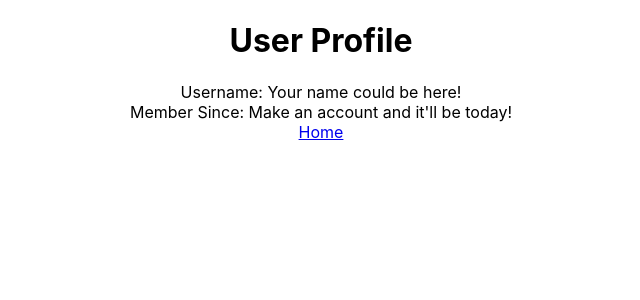
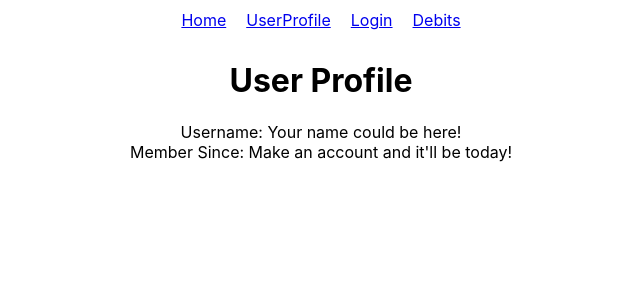
Before and after one commit to ReeseGanaway/Assignment8, a React (Create React App) app: page /userProfile in a window 1280 px wide. Shown: the top 300 px of the page, without its empty margins (319-959 px from the left). Built offline with nearby package versions, Linux system fonts and the light colour scheme.

Commit message:
Linked all pages to each other and put an account balance on debits

```diff
--- a/src/App.css
+++ b/src/App.css
@@ -65,11 +65,7 @@
   text-align: left;
 }
 
-.DebitLinks {
-  padding: 10px;
-}
-
-.UserProfileLinks {
+.Links {
   padding: 10px;
 }
 
--- a/src/App.js
+++ b/src/App.js
@@ -42,7 +42,10 @@ function App() {
             path="/login"
             element={<Login user={currentUser} mockLogin={mockLogin} />}
           />
-          <Route path="/debits" element={<Debits />} />
+          <Route
+            path="/debits"
+            element={<Debits accountBalance={accountBalance} />}
+          />
         </Routes>
       </BrowserRouter>
     </div>
--- a/src/Components/AccountBalance.js
+++ b/src/Components/AccountBalance.js
@@ -1,5 +1,5 @@
 import React from "react";
 
 export default function AccountBalance(props) {
-  return <div>Balance: {props.accountBalance}</div>;
+  return <div>Account Balance: {props.accountBalance}</div>;
 }
--- a/src/Pages/Debits.js
+++ b/src/Pages/Debits.js
@@ -1,21 +1,23 @@
 import React, { useState, useEffect } from "react";
+import { Link } from "react-router-dom";
+import AccountBalance from "../Components/AccountBalance";
 
-export default function Debits() {
+export default function Debits(props) {
   const [debits, setDebits] = useState([]);
   const [description, setDescription] = useState();
   const [amount, setAmount] = useState();
   const [date, setDate] = useState();
-  const [id, setId] = useState("Who cares");
+  //let totalDebits = 0;
 
   //setDebits({ amount: 100, name: "Reese" });
 
   async function fetchAPI() {
     const response = await fetch("https://moj-api.herokuapp.com/debits");
     const debitData = await response.json();
-    //const newEntry=0
     setDebits(debitData);
-    //console.log(debitData);
+
     //console.log(debits);
+    //console.log(totalDebits);
   }
 
   useEffect(async () => {
@@ -36,16 +38,32 @@ export default function Debits() {
   const onSubmit = (e) => {
     e.preventDefault();
     const newDebits = [...debits];
-    newDebits.push({ id, description, amount, date });
+    newDebits.push({ description, amount, date });
     setDebits(newDebits);
     console.log(newDebits);
   };
 
   console.log(debits);
   console.log(debits);
+  //debits.map((x) => (totalDebits += debits[x].amount));
 
   return (
     <div>
+      <div className="NavBars">
+        <Link className="Links" to="/home">
+          Home
+        </Link>
+        <Link className="Links" to="/userProfile">
+          UserProfile
+        </Link>
+        <Link className="Links" to="/login">
+          login
+        </Link>
+        <Link className="Links" to="/debits">
+          Debits
+        </Link>
+      </div>
+
       <h1>Your Debits</h1>
 
       <div id="allContent">
@@ -88,6 +106,7 @@ export default function Debits() {
             </div>
           ))}
         </div>
+        <AccountBalance accountBalance={props.accountBalance} />
       </div>
     </div>
   );
--- a/src/Pages/Home.js
+++ b/src/Pages/Home.js
@@ -6,10 +6,16 @@ export default function Home(props) {
   return (
     <div>
       <div className="NavBars">
-        <Link className="UserProfileLinks" to="/userProfile">
+        <Link className="Links" to="/home">
+          Home
+        </Link>
+        <Link className="Links" to="/userProfile">
           UserProfile
         </Link>
-        <Link className="DebitLinks" to="/debits">
+        <Link className="Links" to="/login">
+          Login
+        </Link>
+        <Link className="Links" to="/debits">
           Debits
         </Link>
       </div>
--- a/src/Pages/Login.js
+++ b/src/Pages/Login.js
@@ -1,5 +1,6 @@
 import React, { useState } from "react";
 import { Navigate } from "react-router-dom";
+import { Link } from "react-router-dom";
 
 export default function Login(props) {
   const [user, setUser] = useState({ userName: "", password: "" });
@@ -24,6 +25,20 @@ export default function Login(props) {
   }
   return (
     <div>
+      <div className="NavBars">
+        <Link className="Links" to="/home">
+          Home
+        </Link>
+        <Link className="Links" to="/userProfile">
+          UserProfile
+        </Link>
+        <Link className="Links" to="/login">
+          login
+        </Link>
+        <Link className="Links" to="/debits">
+          Debits
+        </Link>
+      </div>
       <form onSubmit={handleSubmit}>
         <div>
           <label htmlFor="userName">User Name</label>
--- a/src/Pages/UserProfile.js
+++ b/src/Pages/UserProfile.js
@@ -4,12 +4,24 @@ import { Link } from "react-router-dom";
 export default function UserProfile(props) {
   return (
     <div>
+      <div className="NavBars">
+        <Link className="Links" to="/home">
+          Home
+        </Link>
+        <Link className="Links" to="/userProfile">
+          UserProfile
+        </Link>
+        <Link className="Links" to="/login">
+          Login
+        </Link>
+        <Link className="Links" to="/debits">
+          Debits
+        </Link>
+      </div>
       <h1>User Profile</h1>
 
       <div>Username: {props.userName}</div>
       <div>Member Since: {props.memberSince}</div>
-
-      <Link to="/home">Home</Link>
     </div>
   );
 }
```
